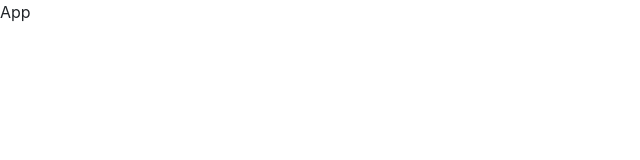
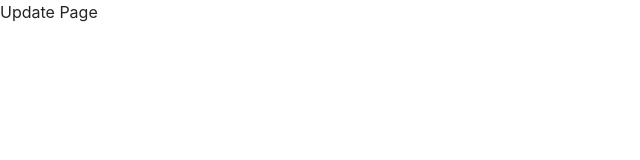
Before and after one commit to prwhoeatsnonstop/eat-here-lah, a React (Create React App) app in the folder client/: page /restaurants/1/update in a window 1280 px wide. Shown: the top 160 px of the page, without its empty margins (0-640 px from the left). Built offline with nearby package versions, Linux system fonts and the light colour scheme.

Commit message:
React router setup

```diff
--- a/client/package.json
+++ b/client/package.json
@@ -8,6 +8,7 @@
     "@testing-library/user-event": "^7.1.2",
     "react": "^16.13.1",
     "react-dom": "^16.13.1",
+    "react-router-dom": "^5.2.0",
     "react-scripts": "3.4.1"
   },
   "scripts": {
--- a/client/src/App.jsx
+++ b/client/src/App.jsx
@@ -1,7 +1,21 @@
-import React from 'react'
+import React from "react";
+import {BrowserRouter as Router, Switch, Route} from "react-router-dom";
+import Home from "./routes/Home";
+import UpdatePage from "./routes/UpdatePage";
+import RestaurantDetailPage from "./routes/RestaurantDetailPage";
 
 const App = () => {
-    return <div>App</div>
+    return (
+        <div>
+        <Router>
+            <Switch>
+                <Route exact path="/" component={Home}/>
+                <Route exact path="/restaurants/:id/update" component={UpdatePage}/>
+                <Route exact path="/restaurants/:id" component={RestaurantDetailPage}/>
+            </Switch>
+        </Router>
+    </div>
+    )
 }
 
 export default App;
--- /dev/null
+++ b/client/src/routes/Home.jsx
@@ -0,0 +1,11 @@
+import React from "react"
+
+const Home = () => {
+    return (
+        <div>
+            Home
+        </div>
+    )
+}
+
+export default Home;
--- /dev/null
+++ b/client/src/routes/RestaurantDetailPage.jsx
@@ -0,0 +1,11 @@
+import React from 'react'
+
+const RestaurantDetailPage = () => {
+    return (
+        <div>
+            Detail Page
+        </div>
+    )
+}
+
+export default RestaurantDetailPage;
--- /dev/null
+++ b/client/src/routes/UpdatePage.jsx
@@ -0,0 +1,11 @@
+import React from 'react'
+
+const UpdatePage = () => {
+    return (
+        <div>
+            Update Page
+        </div>
+    )
+}
+
+export default UpdatePage;
```
Also changed, not shown: 1 other file (tests, documents, lock files or other folders).
